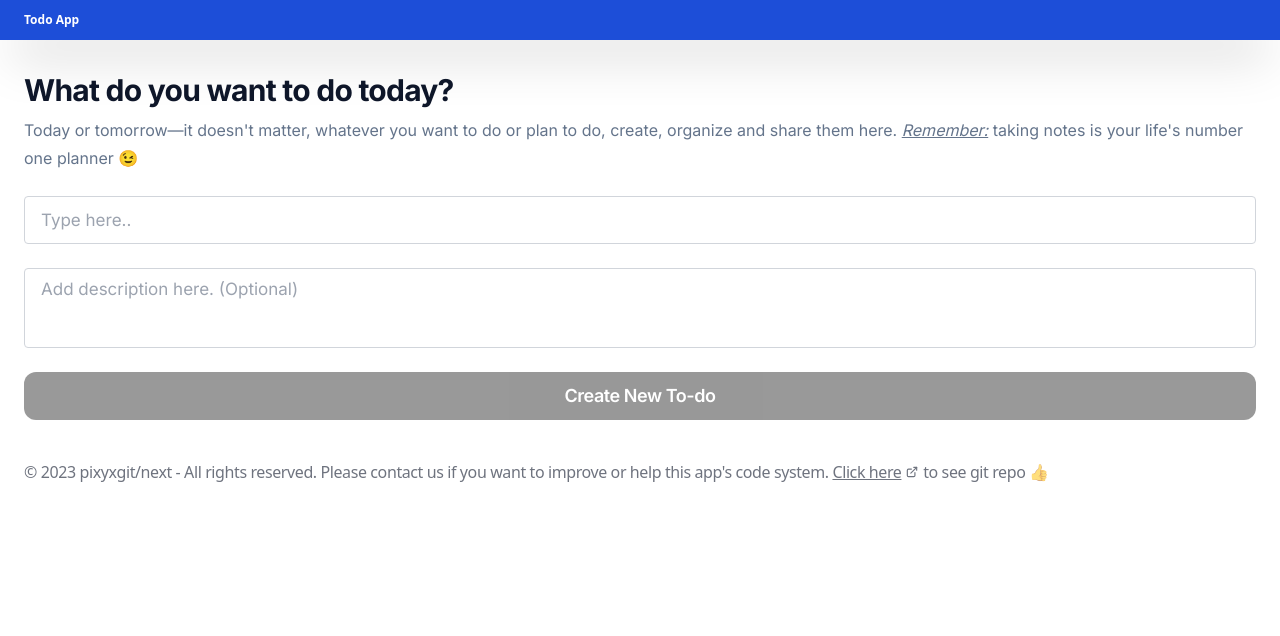
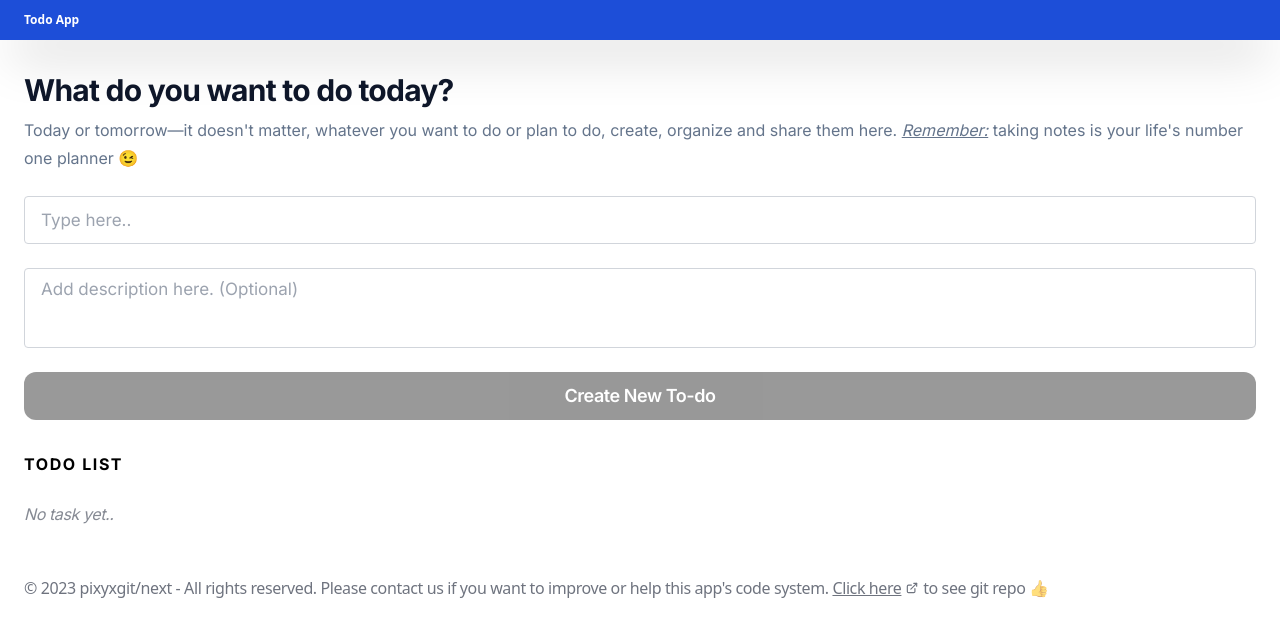
Before and after one commit to pixy-x/nextjs-todo-app-example, a Next.js app: page / in a window 1280 px wide. Shown: the top 636 px of the page. Built offline with nearby package versions, Linux system fonts and the light colour scheme; a web font is replaced by a local one.

Commit message:
autoanimate

```diff
--- a/package.json
+++ b/package.json
@@ -9,6 +9,7 @@
     "lint": "next lint"
   },
   "dependencies": {
+    "@formkit/auto-animate": "^1.0.0-beta.5",
     "@next/font": "^13.1.4",
     "eslint": "8.32.0",
     "eslint-config-next": "13.1.4",
--- a/pages/index.js
+++ b/pages/index.js
@@ -7,10 +7,11 @@ import { TbTrash, TbEye, TbLink } from "react-icons/tb";
 import { useRouter } from "next/router";
 import { MdAccessTimeFilled } from "react-icons/md";
 import { Martian_Mono } from "@next/font/google";
+import { useAutoAnimate } from "@formkit/auto-animate/react";
 
 /*
  *
- * !TODO: { filter, view, share } all tasks
+ * !TODO: { filter, view, share } all tasks and authentication
  *
  * */
 
@@ -20,6 +21,8 @@ const martianMono = Martian_Mono({
 
 export default function Home() {
   const router = useRouter();
+
+  const [animationParent] = useAutoAnimate();
 
   // Task Statement
   const [todos, setTodos] = useState([]);
@@ -54,10 +57,6 @@ export default function Home() {
       alert("please enter valid todo");
     }
   };
-
-  useEffect(() => {
-    console.log(todos);
-  }, [todos]);
 
   const deleteTask = (id) => {
     setTodos(todos.filter((t) => t.id !== id));
@@ -105,10 +104,8 @@ export default function Home() {
           Create New To-do
         </button>
       </form>
-      {todos.length > 0 && (
-        <>
       <span className="sub-heading">todo list</span>
-          <div className="flex flex-col gap-4">
+      <div className="flex flex-col gap-4" ref={animationParent}>
         {todos.map((t, i) => (
           <div
             className="relative bg-slate-100 p-4 border rounded-lg min-h-[128px]"
@@ -118,16 +115,12 @@ export default function Home() {
               {i + 1}{" "}
             </span>
             <div className="px-10">
-                  <h4 className="text-slate-800 text-2xl">
-                    {t.label.limitText()}
-                  </h4>
+              <h4 className="text-slate-800 text-2xl">{t.label.limitText()}</h4>
               {t.desc.contains && <p>{t.desc.content.limitText(360)}</p>}
             </div>
             <div className="flex items-center justify-start py-2 mt-2 pr-10 gap-2 text-gray-600">
               <MdAccessTimeFilled />
-                  <span
-                    className={`text-xs leading-5 ${martianMono.className}`}
-                  >
+              <span className={`text-xs leading-5 ${martianMono.className}`}>
                 {t.createdTime}
               </span>
             </div>
@@ -156,9 +149,12 @@ export default function Home() {
             </div>
           </div>
         ))}
+        {todos.length === 0 && (
+          <p className="opacity-50 text-slate-900 italic tracking-tight">
+            No task yet..
+          </p>
+        )}
       </div>
-        </>
-      )}
     </Container>
   );
 }
```
Also changed, not shown: 1 other file (tests, documents, lock files or other folders). Lines whose indentation alone changed are shown as unchanged.
